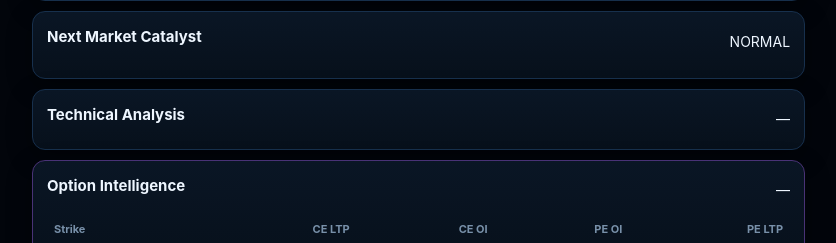
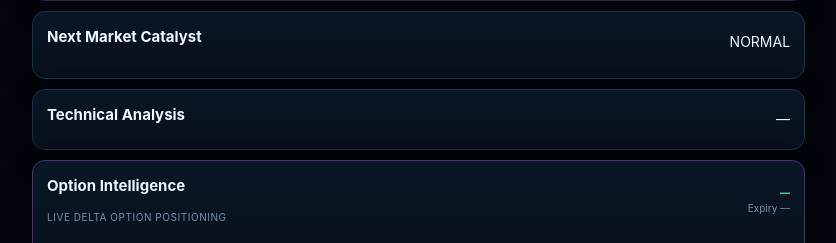
Before and after one commit to ansh9999999/NAKSHATRA-AI-CRYPTO, a FastAPI app: page / in a window 1280 px wide. Shown: the part 984-1227 px from the top of the page, without its empty margins (30-866 px from the left). Run offline with FastAPI, Linux system fonts and the light colour scheme; data that the repository does not hold is empty.

Commit message:
Update dashboard HTML for stylesheet and script versions
Updated the stylesheet and script versions in the dashboard template.

```diff
--- a/templates/dashboard.html
+++ b/templates/dashboard.html
@@ -2,7 +2,7 @@
 <html lang="en">
 <head>
 <meta charset="utf-8"><meta name="viewport" content="width=device-width,initial-scale=1">
-<title>NAKSHATRA AI</title><link rel="stylesheet" href="/static/style.css?v=5.1.0">
+<title>NAKSHATRA AI</title><link rel="stylesheet" href="/static/style.css?v=5.2.0">
 </head>
 <body><div class="container">
 <header class="topbar">
@@ -33,7 +33,7 @@
 
 <section class="card"><div class="section-head"><h2>Technical Analysis</h2><span id="trend">—</span></div><div class="metrics" id="metrics"></div></section>
 
-<section class="card option-card"><div class="section-head"><h2>Option Intelligence</h2><span id="expiry">—</span></div><div class="metrics" id="optionMetrics"></div><div class="tablewrap"><table><thead><tr><th>Strike</th><th>CE LTP</th><th>CE OI</th><th>PE OI</th><th>PE LTP</th></tr></thead><tbody id="chain"></tbody></table></div></section>
+<section class="card option-card"><div class="section-head"><div><h2>Option Intelligence</h2><small id="optionNote">Live Delta option positioning</small></div><div class="option-head-right"><span id="optionStatus">—</span><span id="expiry">Expiry —</span></div></div><div class="metrics option-metrics" id="optionMetrics"></div><div class="tablewrap"><table><thead><tr><th>Strike</th><th>CE LTP</th><th>CE OI</th><th>PE OI</th><th>PE LTP</th></tr></thead><tbody id="chain"></tbody></table></div></section>
 </div>
 
 <aside class="side-col">
@@ -46,4 +46,4 @@
 </aside>
 </main>
 <footer><span>NAKSHATRA AI • Accuracy first • Fast AI analysis</span><span>Auto refresh 10s</span></footer>
-</div><script src="/static/app.js?v=5.1.0"></script></body></html>
+</div><script src="/static/app.js?v=5.2.0"></script></body></html>
```
